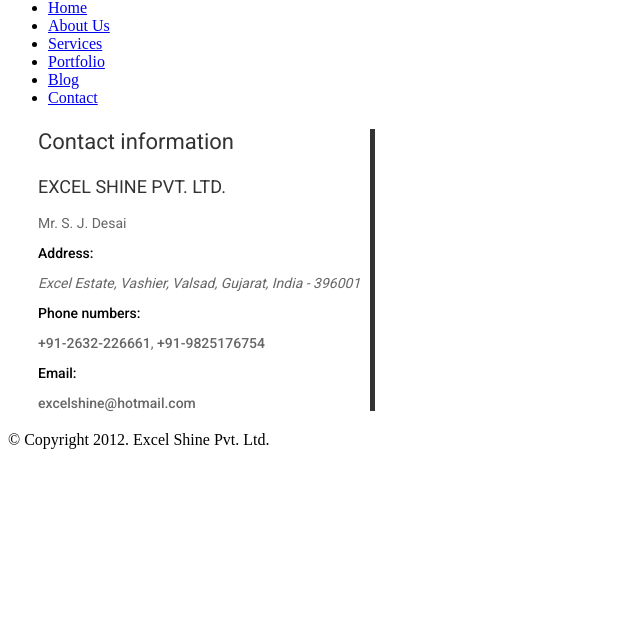
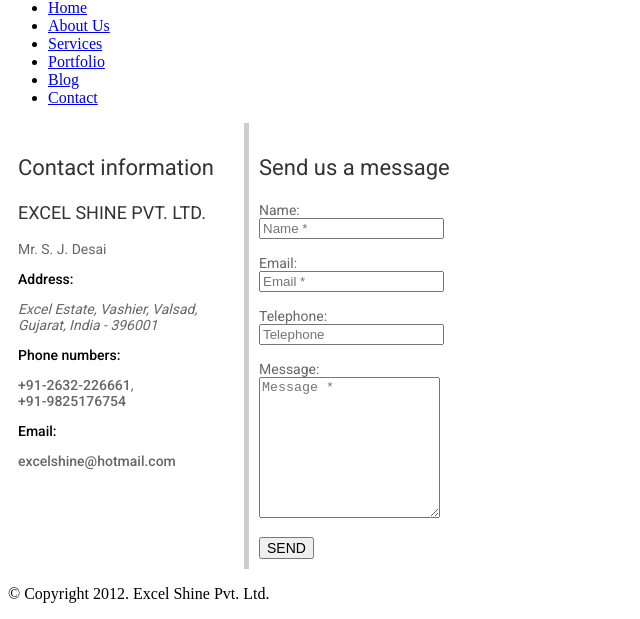
Before and after one commit to Yashgamer-x/Excel-Shine, a plain HTML site: page contact/index.html in a window 1280 px wide. Shown: the part 329-948 px from the top of the page, without its empty margins (0-640 px from the left). Before the commit the page ends 800 px from the top, so only its background shows below. Drawn offline with Linux system fonts and the light colour scheme.

Commit message:
Created Send Message Box

```diff
--- a/contact/index.html
+++ b/contact/index.html
@@ -1,20 +1,24 @@
 <!DOCTYPE html>
 <html lang="en">
+
 <head>
 	<meta charset="UTF-8" />
 	<meta name="viewport" content="width=device-width, initial-scale=1">
 	<title>Excel Shine Pvt. Ltd. | Contact</title>
 	<link rel="icon" href="http://excelshine.com/Site/icon/favicon1.ico" type="image/x-icon" />
-    <link href="https://fonts.googleapis.com/css2?family=Roboto:wght@100;300;400;500;700;900&display=swap" rel="stylesheet">
+	<link href="https://fonts.googleapis.com/css2?family=Roboto:wght@100;300;400;500;700;900&display=swap"
+		rel="stylesheet">
 	<link rel="stylesheet" href="/Site/css/main.css" />
 	<link rel="stylesheet" href="/Site/css/fonts.css" />
 	<link rel="stylesheet" href="/Site/css/colors.css" />
 	<link rel="stylesheet" href="style.css" />
 </head>
+
 <body>
 	<header>
 		<div class="logo">
-			<a href="http://excelshine.com/"><img src="http://excelshine.com/Site/images/logo.png" alt="Excel Shine Logo" /></a>
+			<a href="http://excelshine.com/"><img src="http://excelshine.com/Site/images/logo.png"
+					alt="Excel Shine Logo" /></a>
 		</div>
 		<nav>
 			<ul>
@@ -29,12 +33,12 @@
 	</header>
 
 	<main>
+
+		<div class="contact-wrapper">
 			<div class="
 			width-fit-content
-		margin-20px
-		border-right-5px
-		padding-10px
 			font-open-sans
+			contact-info
 			">
 				<!-- Contact Infomation -->
 				<p class="
@@ -72,7 +76,7 @@
 				font-size-14
 				light-grey
 				">
-				Excel Estate, Vashier, Valsad, Gujarat, India &#45; 396001
+					Excel Estate, Vashier, Valsad, <br> Gujarat, India &#45; 396001
 				</address>
 				<!-- Phone -->
 				<p class="
@@ -85,7 +89,7 @@
 				font-size-14
 				light-grey
 				">
-				<a class="contact-link light-grey" href="tel:+91-2632-226661">+91-2632-226661</a>,
+					<a class="contact-link light-grey" href="tel:+91-2632-226661">+91-2632-226661</a>,<br>
 					<a class="contact-link light-grey" href="tel:+91-9825176754">+91-9825176754</a>
 				</p>
 
@@ -93,13 +97,54 @@
 				<p class="
 				font-size-14
 				font-weight-500
-			">Email:</p>
+				">
+					Email:
+				</p>
 				<p class="
 				font-size-14
+				light-grey
 				">
 					<a class="contact-link light-grey" href="mailto:excelshine@hotmail.com">excelshine@hotmail.com</a>
 				</p>
 
+			</div>
+			<div class="
+			contact-form
+			font-open-sans
+			">
+				<!-- Contact Form -->
+				<p class="
+				font-size-22
+				dark-grey
+				">
+					Send us a message
+				</p>
+				<form action="https://formspree.io/f/mgeprjdo" method="POST" class="
+				font-size-14
+				light-grey
+				">
+					<label for="name">Name:</label><br />
+					<input type="text" id="name" placeholder="Name *" name="name" required /><br /><br />
+
+					<label for="email">Email:</label><br />
+					<input type="email" id="email" placeholder="Email *" name="_replyto" required /><br /><br />
+
+					<label for="telephone">Telephone:</label><br />
+					<input type="tel" pattern="/^\+[1-9]\d{0,2}-\d{4,14}$/" id="telephone" placeholder="Telephone" name="_callto" title="Use +<country code>-<digits> (e.g. +91-12345678)" required /><br /><br />
+
+					<div class="message-box">
+						<label for="message">Message:</label><br />
+						<textarea id="message" placeholder="Message *" name="message" rows="9" required></textarea><br /><br />
+					</div>
+
+					<button type="submit" class="
+					button
+					button-primary
+					font-size-14
+					text-upper-case
+					">Send</button>
+				</form>
+			</div>
 		</div>
 	</main>
 
@@ -108,4 +153,5 @@
 		<p>&copy; Copyright 2012. Excel Shine Pvt. Ltd.</p>
 	</footer>
 </body>
+
 </html>
--- a/contact/style.css
+++ b/contact/style.css
@@ -7,3 +7,20 @@ a.contact-link:hover {
   color: #ff7e06;
   text-decoration: underline;
 }
+
+.contact-wrapper {
+  display: flex;
+  align-items: flex-start; /* keeps both tops aligned */
+  gap: 20px;                /* replaces your margin-20px on each child */
+}
+
+.contact-info {
+  flex: 0 0 auto;            /* fits to its own content */
+  padding: 10px;
+}
+
+.contact-form {
+  flex: 1;                    /* take all remaining space */
+  border-left: 5px solid #ccc;
+  padding: 10px;
+}
```
Lines whose indentation alone changed are shown as unchanged.
